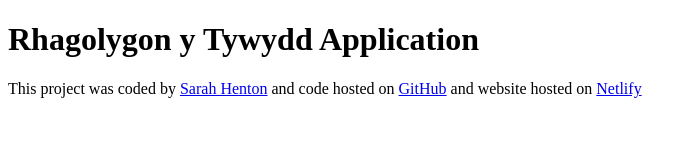
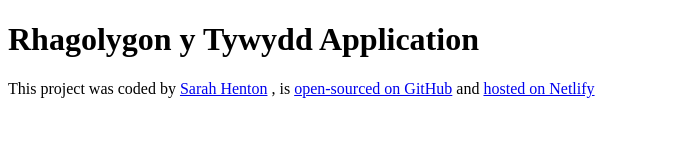
Before and after one commit to SarahHenton/Rhagolygon-y-Tywydd, a plain HTML site: page index.html in a window 1280 px wide. Shown: the whole page, without its empty margins (0-696 px from the left). Drawn offline with Linux system fonts and the light colour scheme.

Commit message:
changes to footer

```diff
--- a/index.html
+++ b/index.html
@@ -10,9 +10,9 @@
     <footer>
         <p>
             This project was coded by
-            <a href="https://github.com/SarahHenton/" target="_blank">Sarah Henton</a> and code hosted on
-            <a href="https://github.com/SarahHenton/Rhagolygon-y-Tywydd" target="_blank">GitHub</a> and website hosted on
-            <a href="https://venerable-croissant-tywydd.netlify.app/" target="_blank">Netlify</a>
+            <a href="https://github.com/SarahHenton/" target="_blank">Sarah Henton</a> , is
+            <a href="https://github.com/SarahHenton/Rhagolygon-y-Tywydd" target="_blank"> open-sourced on GitHub</a> and
+            <a href="https://venerable-croissant-tywydd.netlify.app/" target="_blank">hosted on Netlify</a>
           </p>
     </footer>
 </body>
```
